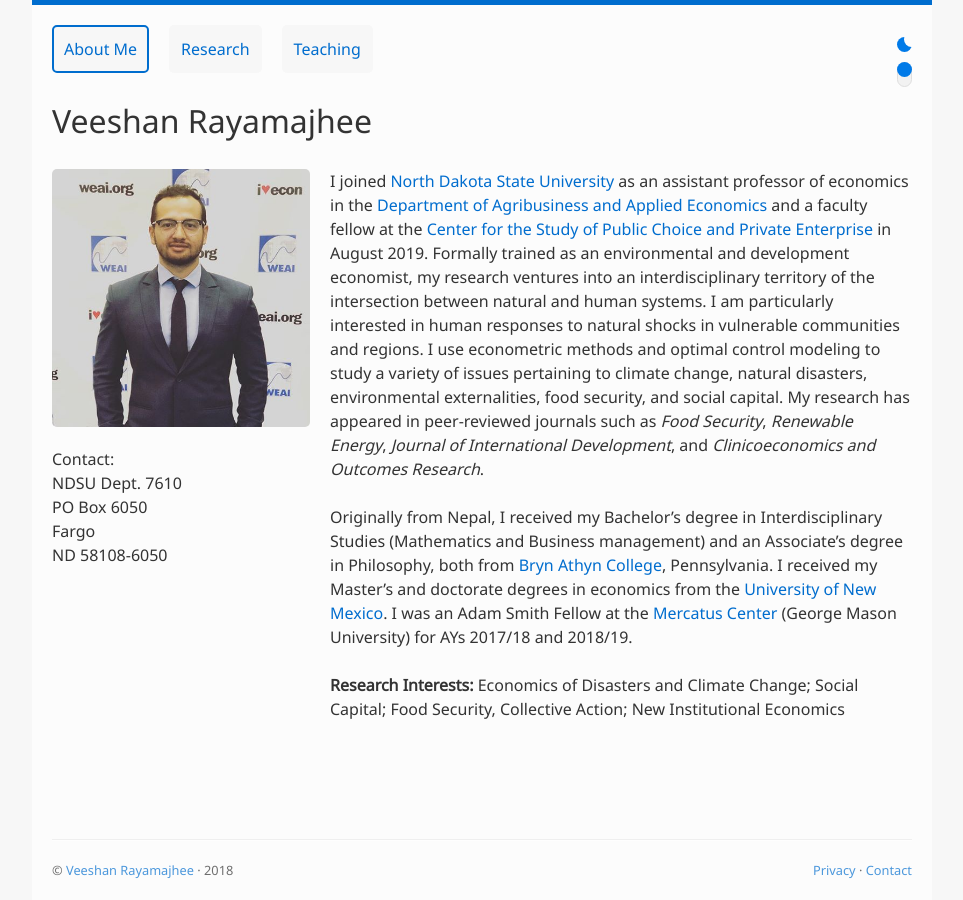
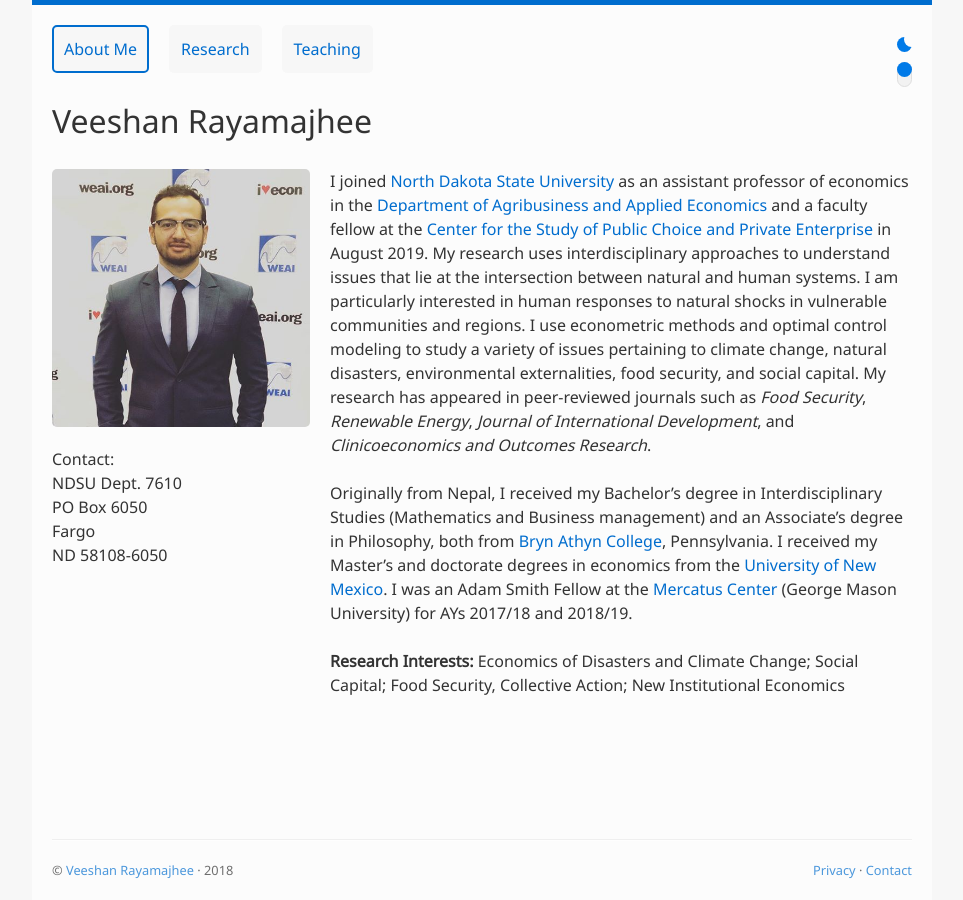
Before and after one commit to veeshanr/veeshanr.github.io, a Jekyll site: the page built from pages/about.md, in a window 1280 px wide. Shown: the whole page, without its empty margins (158-1121 px from the left). Built offline with Jekyll 4.4.1, drawn with Linux system fonts in a browser that asks for light colours.

Commit message:
Update about.md

```diff
--- a/pages/about.md
+++ b/pages/about.md
@@ -5,7 +5,7 @@
 title: About Me
 ---
 
-I joined [North Dakota State University][4] as an assistant professor of economics in the [Department of Agribusiness and Applied Economics][5] and a faculty fellow at the [Center for the Study of Public Choice and Private Enterprise][6] in August 2019. Formally trained as an environmental and development economist, my research ventures into an interdisciplinary territory of the intersection between natural and human systems. I am particularly interested in human responses to natural shocks in vulnerable communities and regions. I use econometric methods and optimal control modeling to study a variety of issues pertaining to climate change, natural disasters, environmental externalities, food security, and social capital. My research has appeared in peer-reviewed journals such as *Food Security*, *Renewable Energy*, *Journal of International Development*, and *Clinicoeconomics and Outcomes Research*.
+I joined [North Dakota State University][4] as an assistant professor of economics in the [Department of Agribusiness and Applied Economics][5] and a faculty fellow at the [Center for the Study of Public Choice and Private Enterprise][6] in August 2019. My research uses interdisciplinary approaches to understand issues that lie at the intersection between natural and human systems. I am particularly interested in human responses to natural shocks in vulnerable communities and regions. I use econometric methods and optimal control modeling to study a variety of issues pertaining to climate change, natural disasters, environmental externalities, food security, and social capital. My research has appeared in peer-reviewed journals such as *Food Security*, *Renewable Energy*, *Journal of International Development*, and *Clinicoeconomics and Outcomes Research*.
 
 Originally from Nepal, I received my Bachelor's degree in Interdisciplinary Studies (Mathematics and Business management) and an Associate's degree in Philosophy, both from [Bryn Athyn College][1], Pennsylvania. I received my Master's and doctorate degrees in economics from the [University of New Mexico][2]. I was an Adam Smith Fellow at the [Mercatus Center] [3] (George Mason University) for AYs 2017/18 and 2018/19.
 
```
